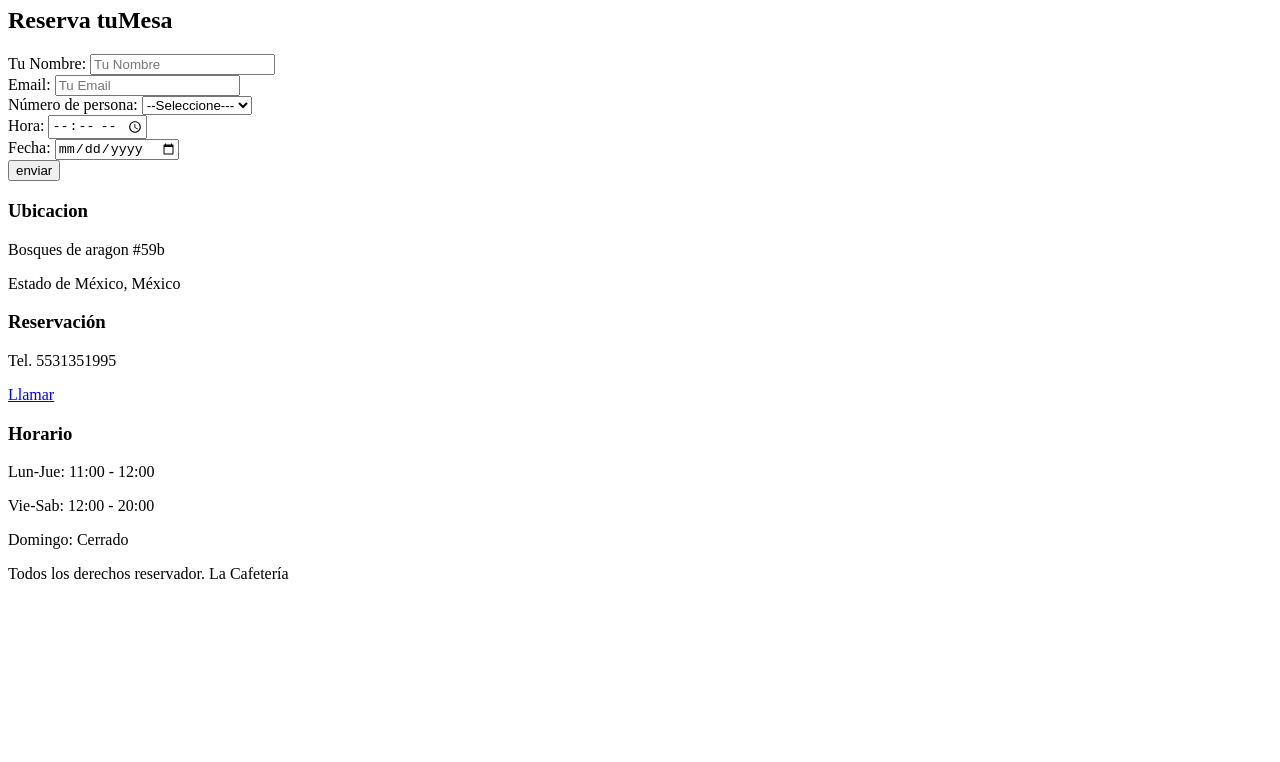
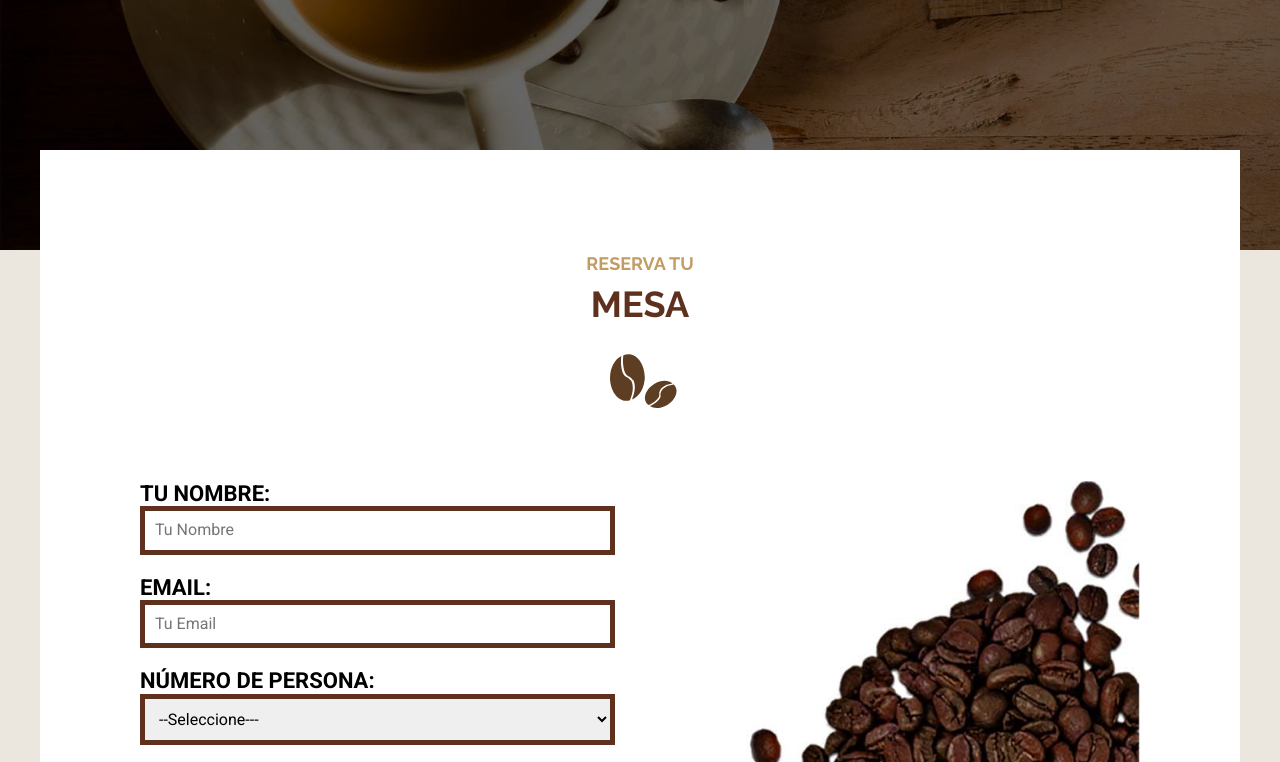
Before and after one commit to axelmata/cafeteria, a website: page contacto.html in a window 1280 px wide. Shown: the part 450-1212 px from the top of the page. Before the commit the page ends 1049 px from the top, so only its background shows below. Drawn offline with Linux system fonts and the light colour scheme; the site is published under a folder, as on GitHub Pages, so addresses that start at the root find nothing; a web font is replaced by a local one.

Commit message:
html actualizado

```diff
--- a/contacto.html
+++ b/contacto.html
@@ -6,7 +6,7 @@
     <meta http-equiv="X-UA-Compatible" content="IE=edge">
     <meta name="viewport" content="width=device-width, initial-scale=1.0">
     <title>Cafeteria SASS</title>
-    <link rel="stylesheet" href="/build/css/app.css">
+    <link rel="stylesheet" href="build/css/app.css">
     <link rel="preconnect" href="https://fonts.googleapis.com">
     <link rel="preconnect" href="https://fonts.gstatic.com" crossorigin>
     <link
--- a/galeria.html
+++ b/galeria.html
@@ -6,7 +6,7 @@
     <meta http-equiv="X-UA-Compatible" content="IE=edge">
     <meta name="viewport" content="width=device-width, initial-scale=1.0">
     <title>Cafeteria SASS</title>
-    <link rel="stylesheet" href="/build/css/app.css">
+    <link rel="stylesheet" href="build/css/app.css">
     <link rel="preconnect" href="https://fonts.googleapis.com">
     <link rel="preconnect" href="https://fonts.gstatic.com" crossorigin>
     <link
```
Also changed, not shown: menu.html (+1 -1 lines), nosotros.html (+1 -1 lines), proceso.html (+1 -1 lines).
